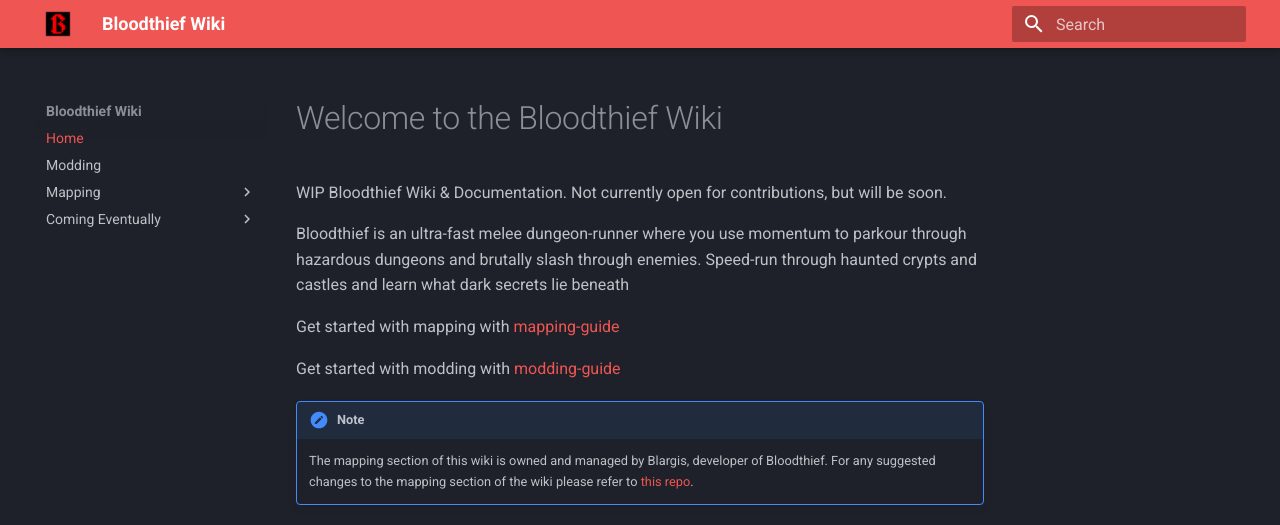
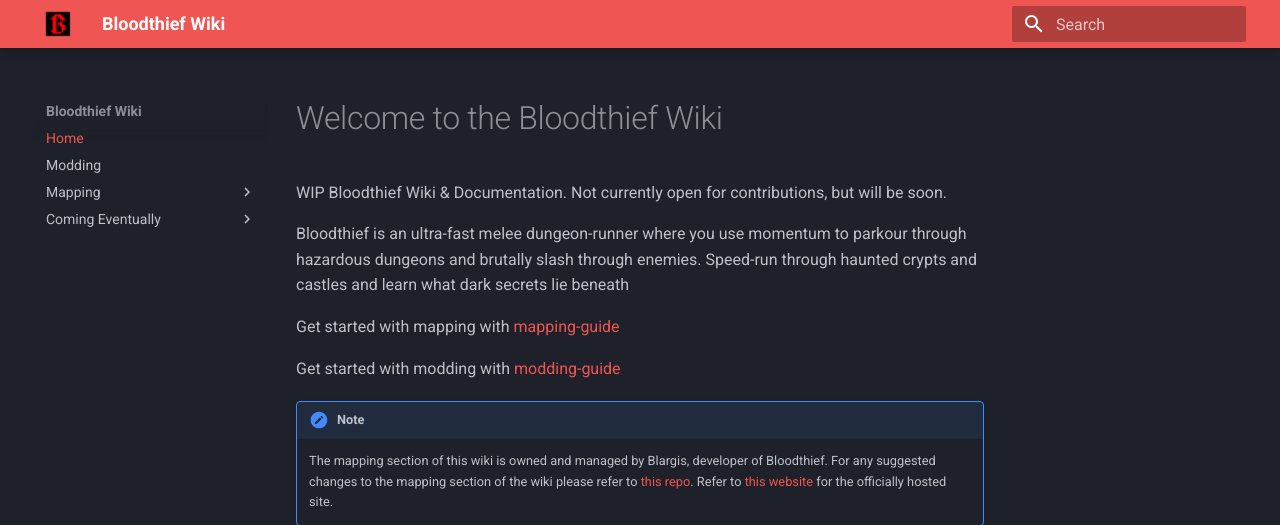
Before and after one commit to FridgeManIO/BloodthiefWiki, an MkDocs documentation site: the page built from docs/index.md, in a window 1280 px wide and 1272 px high. Shown: the top 525 px of the window. Built offline with MkDocs 1.6.1 and Material for MkDocs 9.7.7, drawn with Linux system fonts in a browser that asks for light colours; grey boxes are pictures that could not be loaded.

Commit message:
added official website url

```diff
--- a/docs/index.md
+++ b/docs/index.md
@@ -9,7 +9,7 @@ Get started with mapping with [mapping-guide](blarg_docs/docs/mapping-guide.md)
 Get started with modding with [modding-guide](modding.md)
 
 !!!note
-    The mapping section of this wiki is owned and managed by Blargis, developer of Bloodthief. For any suggested changes to the mapping section of the wiki please refer to [this repo](https://github.com/blargis/bloodthief_docs).
+    The mapping section of this wiki is owned and managed by Blargis, developer of Bloodthief. For any suggested changes to the mapping section of the wiki please refer to [this repo](https://github.com/blargis/bloodthief_docs). Refer to [this website](https://blargis.github.io/bloodthief_docs/) for the officially hosted site.
 
 <p  style="text-align:center;">
 <iframe width="560" height="315" src="https://www.youtube.com/embed/Sll06gaCYhY?si=CYE7XdWtVkMviO8I" title="YouTube video player" frameborder="0" allow="accelerometer; autoplay; clipboard-write; encrypted-media; gyroscope; picture-in-picture; web-share" referrerpolicy="strict-origin-when-cross-origin" allowfullscreen></iframe>
```
